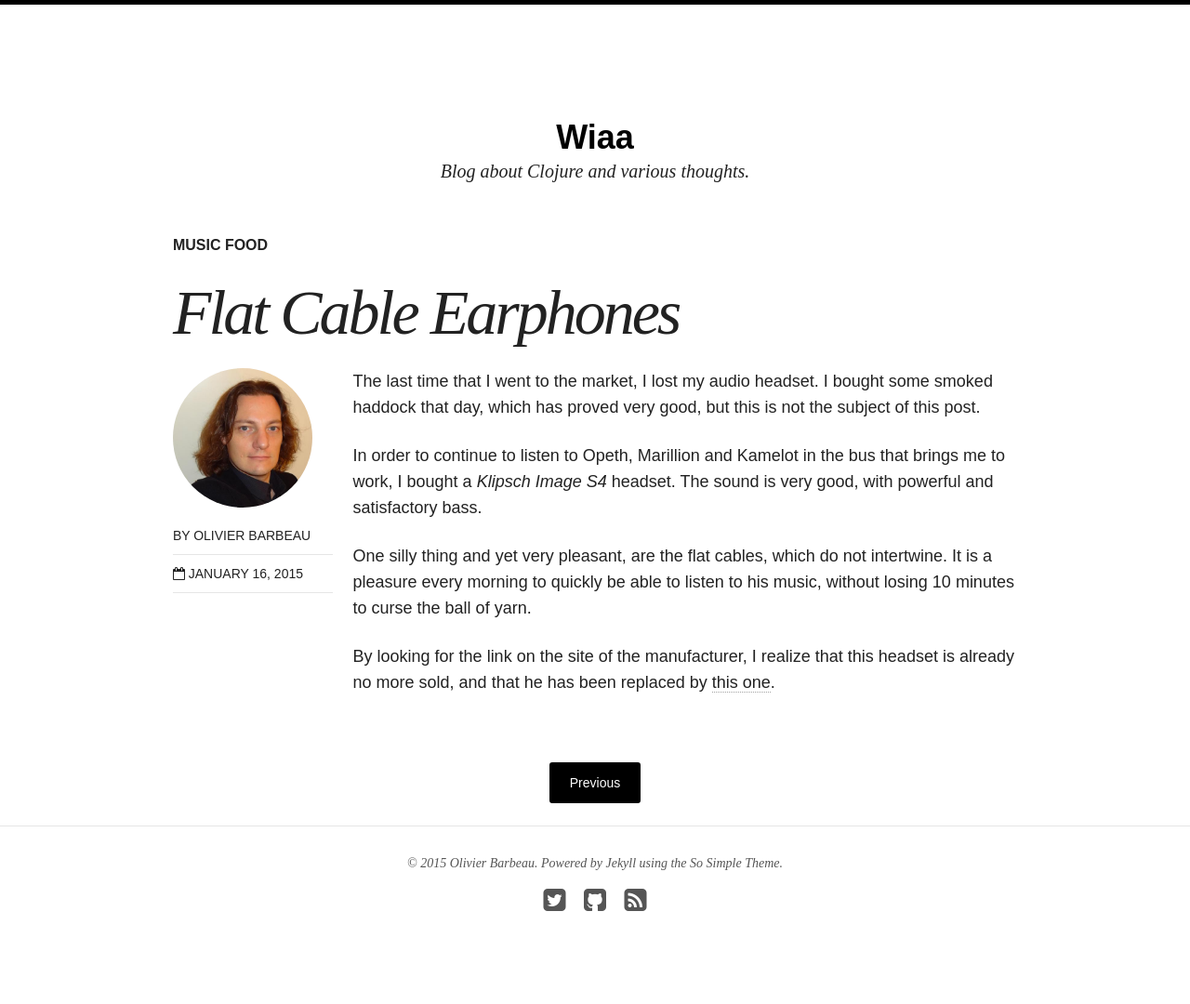
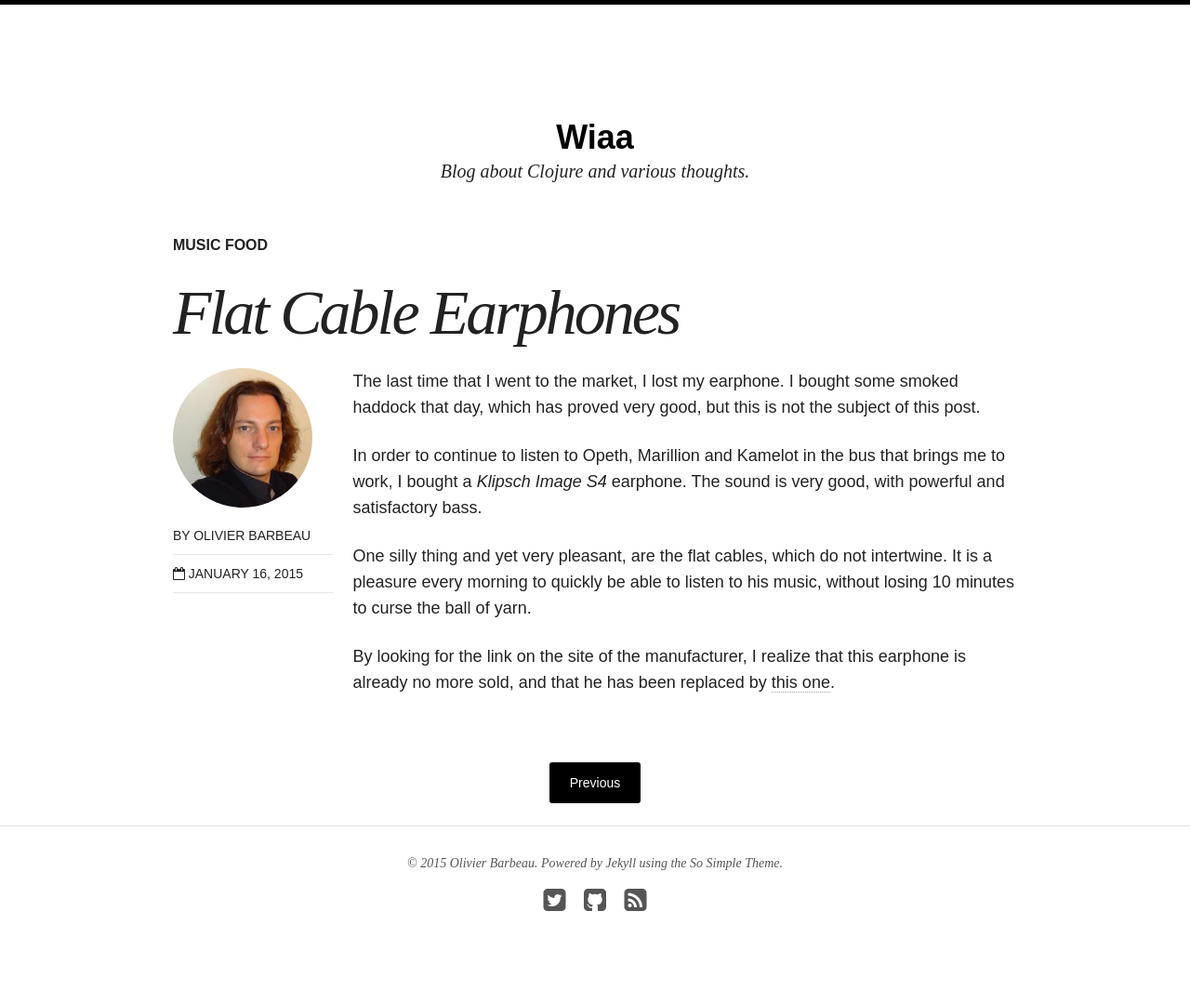
Before and after one commit to obarbeau/obarbeau.github.io, a Jekyll site: the page built from _posts/blog/2015-01-16-flat-cable-earphones.md, in a window 1280 px wide. Shown: the whole page at 93% size. Built offline with Jekyll 4.4.1, drawn with Linux system fonts in a browser that asks for light colours; nearby versions of some CDN libraries.

Commit message:
headset is not earphone

```diff
--- a/_posts/blog/2015-01-16-flat-cable-earphones.md
+++ b/_posts/blog/2015-01-16-flat-cable-earphones.md
@@ -7,14 +7,14 @@ tags: [music food]
 ---
 
 The last time that I went to the market,
-I lost my audio headset.
+I lost my earphone.
 I bought some smoked haddock that day,
 which has proved very good,
 but this is not the subject of this post.
 
 In order to continue to listen to Opeth, Marillion and Kamelot
 in the bus that brings me to work,
-I bought a *Klipsch Image S4* headset.
+I bought a *Klipsch Image S4* earphone.
 The sound is very good, with powerful and satisfactory bass.
 
 One silly thing and yet very pleasant,
@@ -24,7 +24,7 @@ to quickly be able to listen to his music,
 without losing 10 minutes to curse the ball of yarn.
 
 By looking for the link on the site of the manufacturer,
-I realize that this headset is already no more sold,
+I realize that this earphone is already no more sold,
 and that he has been replaced by [this one].
 
 [this one]: http://www.klipsch.com/R6i
```
